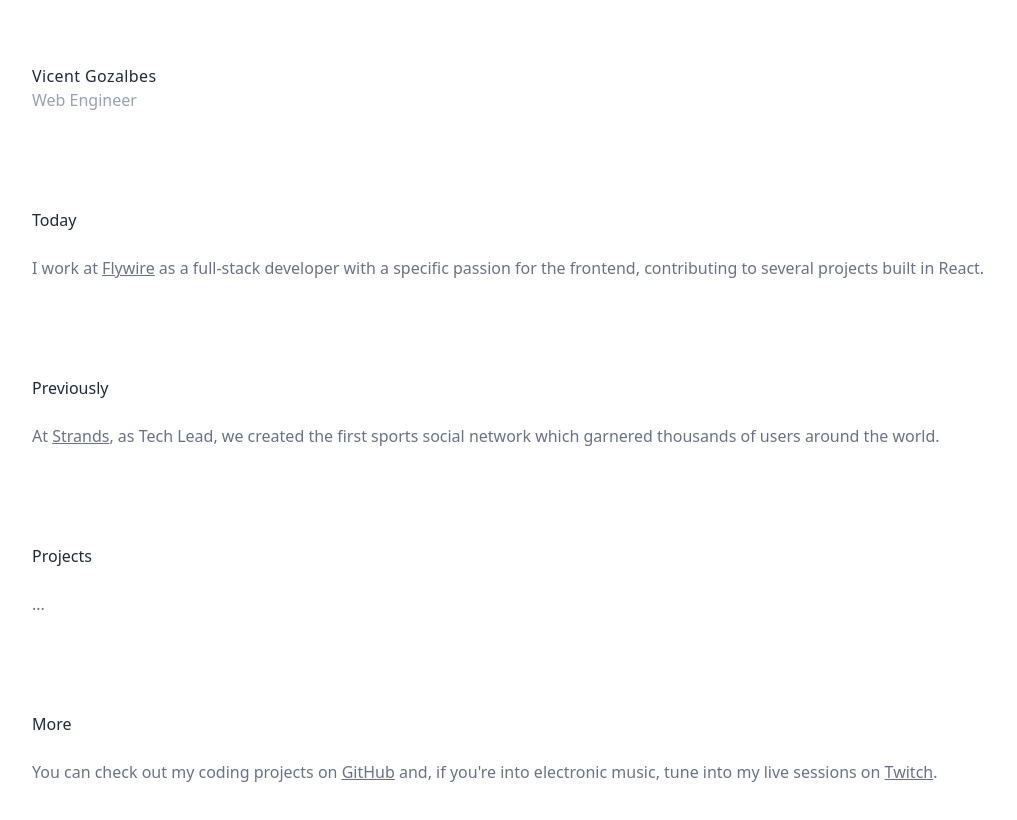
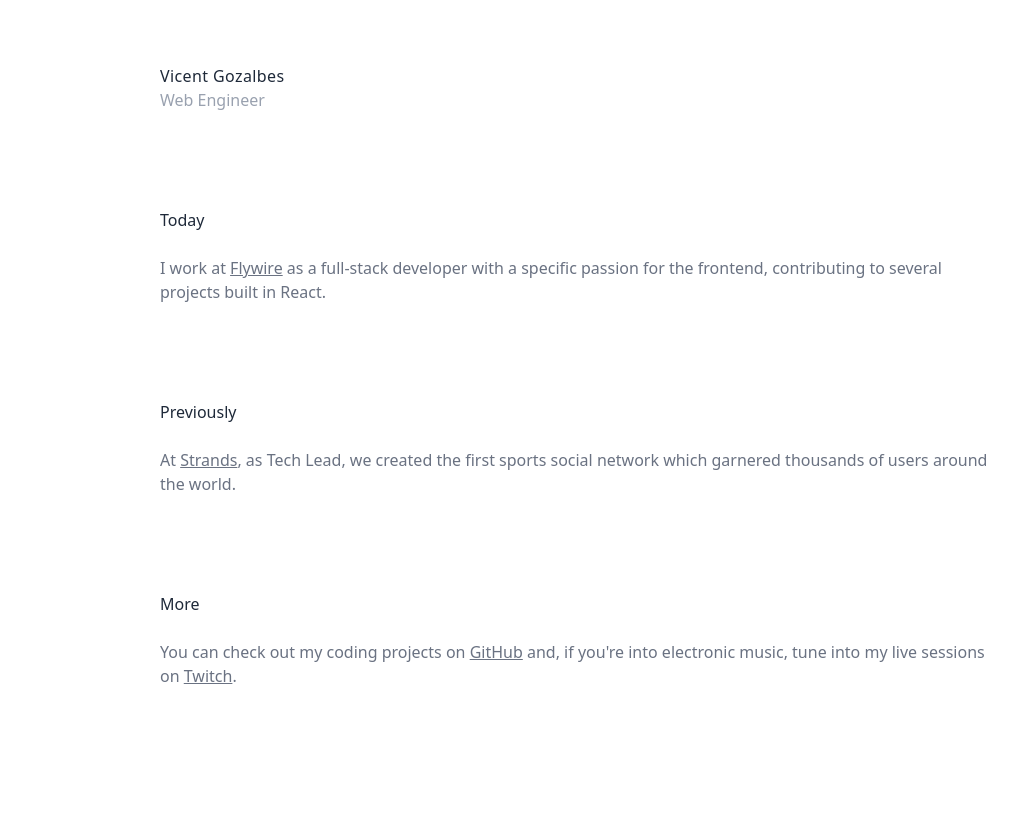
Before and after one commit to vigosan/vicent-io, a Next.js app: page / in a window 1280 px wide. Shown: the top 820 px of the page, without its empty margins (64-1081 px from the left). Built offline with nearby package versions, Linux system fonts and the light colour scheme.

Commit message:
adjust spaces

```diff
--- a/app/page.tsx
+++ b/app/page.tsx
@@ -2,8 +2,8 @@ import Link from "next/link";
 
 export default function Home() {
   return (
-    <div className="flex min-h-screen flex-col gap-24 px-24 py-16 text-gray-500 antialiased">
-      <header className="z-10 flex flex w-full max-w-5xl flex-col justify-between">
+    <div className="mx-auto flex min-h-screen w-full max-w-5xl flex-col gap-6 px-6 py-12 text-gray-500 antialiased lg:gap-24 lg:px-24 lg:py-16">
+      <header className="flex flex flex-col justify-between">
         <Link href="/">
           <h1 className="font-medium font-normal tracking-wide text-gray-800">
             Vicent Gozalbes
@@ -12,7 +12,7 @@ export default function Home() {
         <span className="text-gray-400">Web Engineer</span>
       </header>
 
-      <main className="flex flex-col gap-24">
+      <main className="flex flex-col gap-12 lg:gap-24">
         <article className="flex flex-col gap-6">
           <h2 className="font-medium font-normal text-gray-800">Today</h2>
           <p>
@@ -46,11 +46,6 @@ export default function Home() {
         </article>
 
         <article className="flex flex-col gap-6">
-          <h2 className="font-medium font-normal text-gray-800">Projects</h2>
-          <p>...</p>
-        </article>
-
-        <article className="flex flex-col gap-6">
           <h2 className="font-medium font-normal text-gray-800">More</h2>
           <p>
             You can check out my coding projects on{" "}
```
